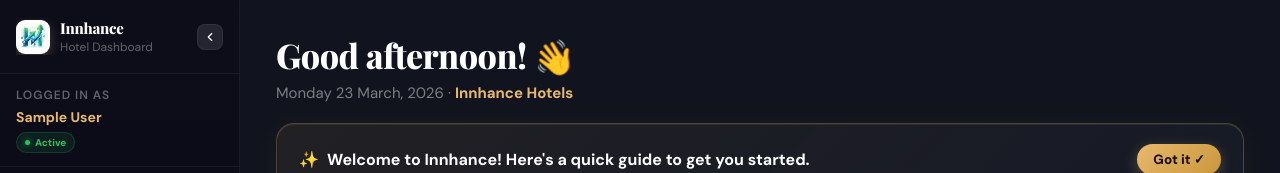
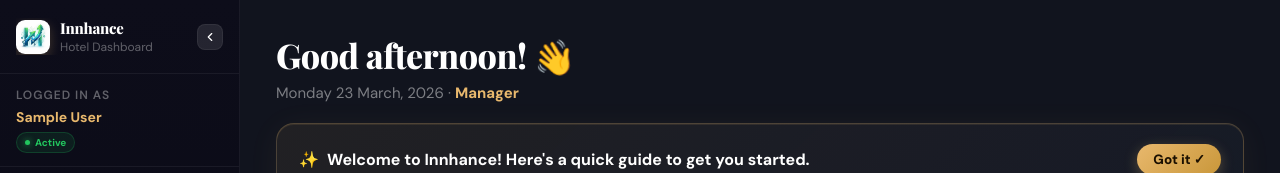
Before and after one commit to arnav357/innhance-dashboard, a React (Vite) app: page / in a window 1280 px wide. Shown: the top 173 px of the page. Built offline with nearby package versions, Linux system fonts and the light colour scheme; no server answers; sample sign-in values are in the browser's storage.

Commit message:
Manager Name showing on overview page

```diff
--- a/src/pages/Overview.jsx
+++ b/src/pages/Overview.jsx
@@ -100,6 +100,7 @@
   // ✅ ALL STATES
   const [bookings, setBookings] = useState([]);
   const [loading, setLoading] = useState(true);
+  const [managerName, setManagerName] = useState("");
 
   useGSAP(
     () => {
@@ -397,7 +398,7 @@
           <p className="ov-date-str">
             {dateStr} ·{" "}
             <span className="ov-hotel-name">
-              {hotel.name || "Innhance Hotels"}
+              {hotel.managerName || "Manager"}
             </span>
           </p>
         </div>
```
Also changed, not shown: 1 other file (tests, documents, lock files or other folders).
